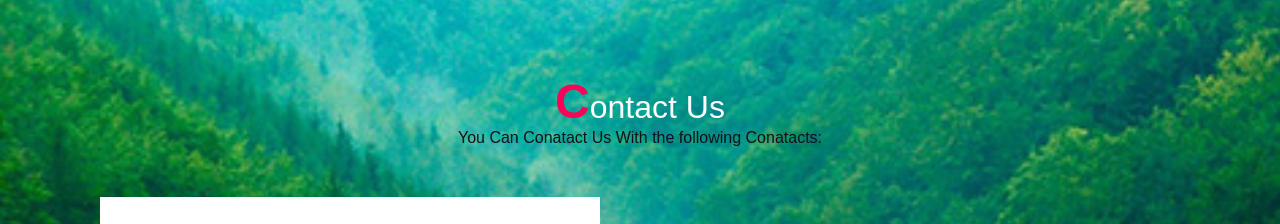
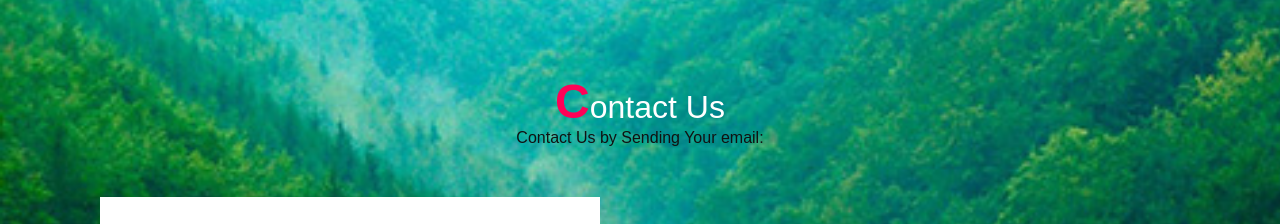
Before and after one commit to Aliuet/food_website, a plain HTML site: page index.html in a window 1280 px wide. Shown: the part 5660-5884 px from the top of the page. Drawn offline with Linux system fonts and the light colour scheme; a web font is replaced by a local one.

Commit message:
file updated

```diff
--- a/index.html
+++ b/index.html
@@ -209,7 +209,7 @@
 		<div class="title white">
 			<h2 class="titleText"><span>C</span>ontact Us</h2>
 			<p>
-				You Can Conatact Us With the following Conatacts:
+				Contact Us by Sending Your email:
 			</p>
 		</div>
 		<div class="contactForm">
```
